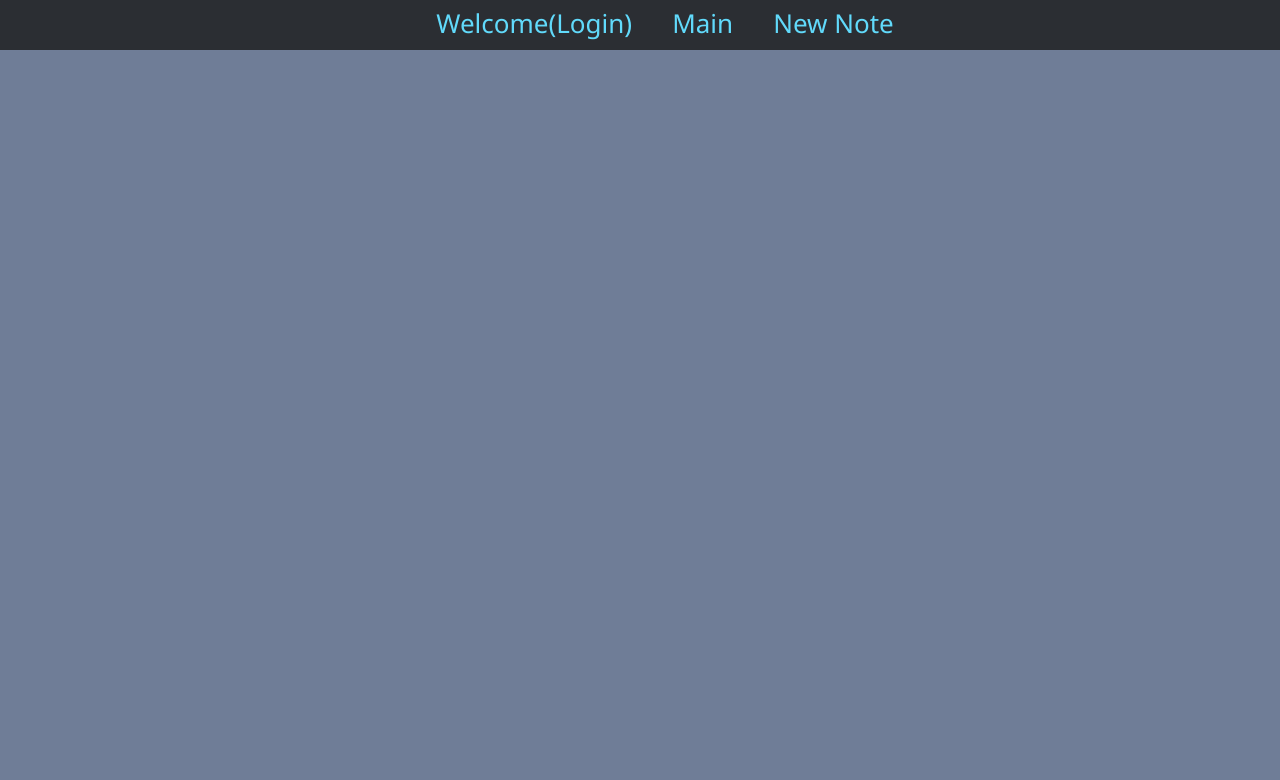
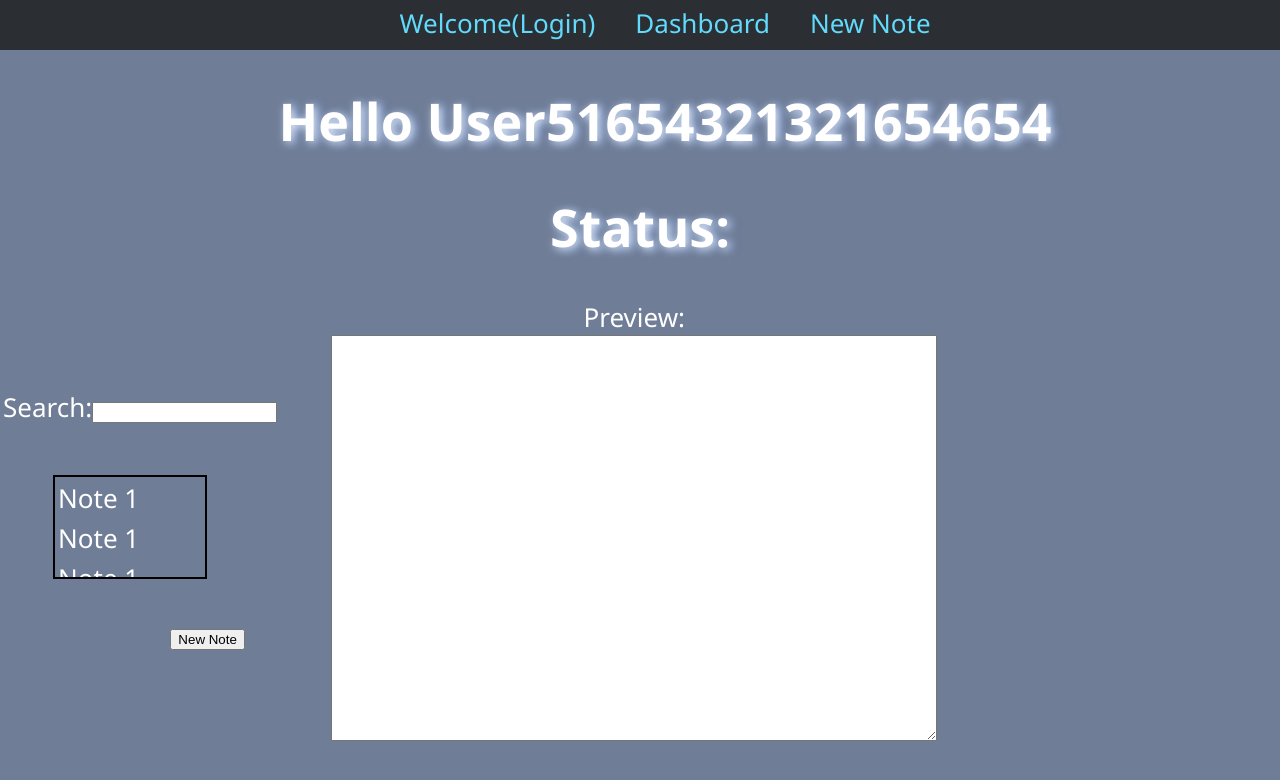
Before and after one commit to DistWeb2020/notable-0.1, a React (Create React App) app in the folder notable-fe/notable-app/: page /dashboard in a window 1280 px wide. Shown: the top 780 px of the page. Built offline with nearby package versions, Linux system fonts and the light colour scheme.

Commit message:
changed main to dashboard and added fake data

```diff
--- a/notable-fe/notable-app/src/App.js
+++ b/notable-fe/notable-app/src/App.js
@@ -2,7 +2,7 @@ import React from 'react';
 import './Components/Styles/App.css';
 import Welcome from './Components/welcome';
 import Login from './Components/login';
-import Main from './Components/main';
+import Dashboard from './Components/dashboard';
 import NewNote from './Components/newNote';
 import Nav from './Components/nav';
 import Message from './Components/message';
@@ -16,7 +16,7 @@ function App() {
       {/* <Message /> */}
       <Switch>
         <Route path="/" exact component={Welcome}/>
-        <Route path="/home" component={Main}/>
+        <Route path="/dashboard" component={Dashboard}/>
         <Route path="/login" component={Login} />
         <Route path="/newNote" component={NewNote} />
       </Switch>
--- /dev/null
+++ b/notable-fe/notable-app/src/Components/dashboard.js
@@ -0,0 +1,88 @@
+import React, {Component} from 'react';
+import './Styles/App.css';
+
+const notes = [];
+
+
+
+export default class Dashboard extends Component {
+	constructor(props) {
+		super(props);
+	}
+
+
+
+	componentDidMount() {
+		//look at data from login and put it in a nice little JSON
+		// console.log("userData", this.props.location.state.userData);
+		//grab data from notes API and put in JSON
+	}
+
+	//function search() //Allows user to search the notes
+
+	//function populateScrollArea() //show list of notes use the notes API
+
+	//function populatePreview() //make the preview in to a nice little card
+
+	//function moveToNewNote() //User wants to make a newnote
+
+	render(){
+		return (
+
+			<div>
+				<title>Dashboard</title>
+				<h1 className="greeting">Hello User51654321321654654</h1>
+				<h1>Status: {this.props.loggedInStatus}</h1>
+				<table>
+					<tr>
+						<td>
+							<div>
+								<form className="search">
+									Search:
+			<input />
+								</form>
+
+								<div className="noteSelection">
+									<table className="noteList">
+										<tr>
+											<td>Note 1</td>
+										</tr>
+										<tr>
+											<td>Note 1</td>
+										</tr>
+										<tr>
+											<td>Note 1</td>
+										</tr>
+										<tr>
+											<td>Note 1</td>
+										</tr>
+										<tr>
+											<td>Note 1</td>
+										</tr>
+										<tr>
+											<td>Note 1</td>
+										</tr>
+										<tr>
+											<td>Note 1</td>
+										</tr>
+									</table>
+								</div>
+
+								<button className="newNote">New Note</button>
+							</div>
+						</td>
+
+						<td>
+							<div>
+								Preview:
+	<br />
+								<textarea className="notePreview"></textarea>
+							</div>
+						</td>
+					</tr>
+				</table>
+			</div>
+		);
+	}
+
+}
--- a/notable-fe/notable-app/src/Components/main.js
+++ /dev/null
@@ -1,63 +0,0 @@
-import React from 'react';
-import './Styles/App.css';
-
-function Main() {
-	return (
-
-		<div>
-			<title>Main Page</title>
-			<h1 className="greeting">Hello User51654321321654654</h1>
-
-			<table>
-				<tr>
-					<td>
-						<div>
-							<form className="search">
-								Search:
-    <input />
-							</form>
-
-							<div className="noteSelection">
-								<table className="noteList">
-									<tr>
-										<td>Note 1</td>
-									</tr>
-									<tr>
-										<td>Note 1</td>
-									</tr>
-									<tr>
-										<td>Note 1</td>
-									</tr>
-									<tr>
-										<td>Note 1</td>
-									</tr>
-									<tr>
-										<td>Note 1</td>
-									</tr>
-									<tr>
-										<td>Note 1</td>
-									</tr>
-									<tr>
-										<td>Note 1</td>
-									</tr>
-								</table>
-							</div>
-
-							<button className="newNote">New Note</button>
-						</div>
-					</td>
-
-					<td>
-						<div>
-							Preview:
-<br />
-							<textarea className="notePreview"></textarea>
-						</div>
-					</td>
-				</tr>
-			</table>
-		</div>
-	);
-}
-
-export default Main;
--- a/notable-fe/notable-app/src/Components/nav.js
+++ b/notable-fe/notable-app/src/Components/nav.js
@@ -9,8 +9,8 @@ function Nav() {
           <Link className="my-nav" to="/" >
             <li>Welcome(Login)</li>
           </Link>
-          <Link className="my-nav" to="/home">
-            <li>Main</li>
+          <Link className="my-nav" to="/dashboard">
+            <li>Dashboard</li>
           </Link>
           <Link className="my-nav" to="/newNote">
             <li>New Note</li>
```
Also changed, not shown: 1 other file (tests, documents, lock files or other folders).
